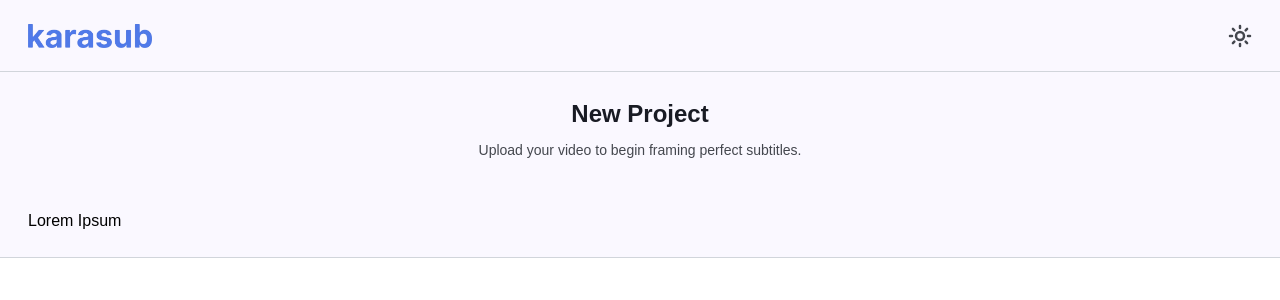
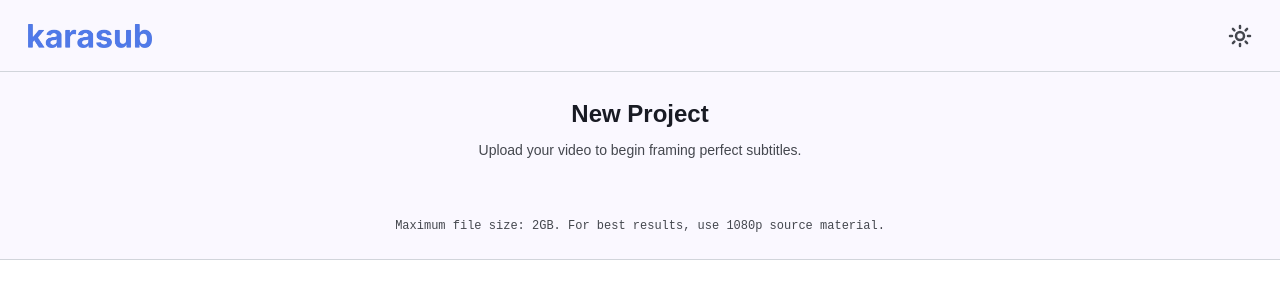
Before and after one commit to nvn0x33/karasub-web, a React (Vite) app in the folder client/: page / in a window 1280 px wide. Shown: the top 300 px of the page. Built offline with nearby package versions, Linux system fonts and the light colour scheme.

Commit message:
update UploadScreen

```diff
--- a/client/src/components/UploadScreen.tsx
+++ b/client/src/components/UploadScreen.tsx
@@ -2,12 +2,18 @@ import HeadDesc from "./HeadDesc";
 
 export default function UploadScreen() {
     return (
-        <section className="flex flex-col gap-12  bg-bg h-full py-6 px-7 max-md:p-4">
+        <section className="text-center flex flex-col gap-12 bg-bg h-full py-6 px-7 max-md:p-4">
             <HeadDesc
                 headline="New Project"
                 desc="Upload your video to begin framing perfect subtitles."
             />
-            <div>Lorem Ipsum</div>
+            <div className="flex flex-col gap-2">
+                <div className="video-upload-container"></div>
+                <span className="text-mono-label font-mono font-medium text-desc">
+                    Maximum file size: 2GB. For best results, use 1080p source
+                    material.
+                </span>
+            </div>
         </section>
     );
 }
```
Also changed, not shown: client/src/components/UploadBox.tsx (added).
